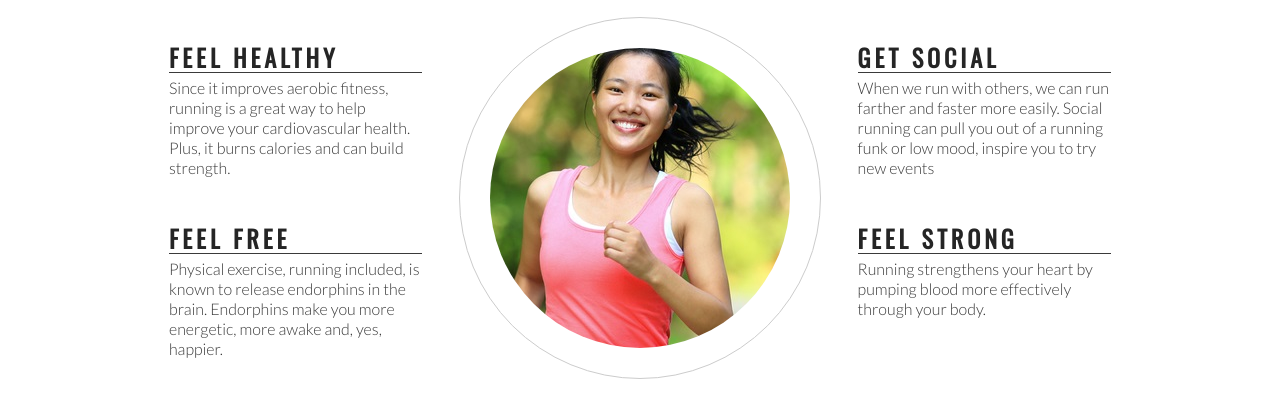
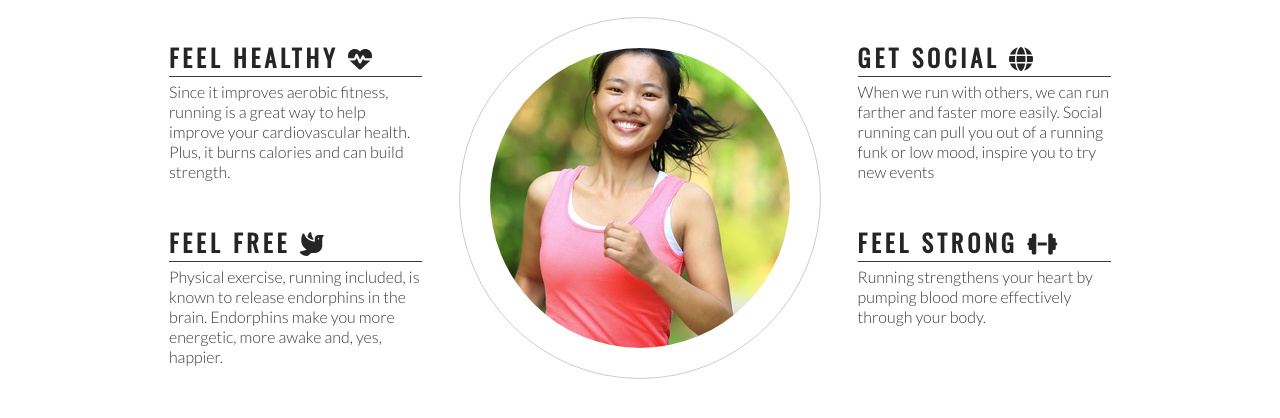
Before and after one commit to Barney40/love-running, a plain HTML site: page index.html in a window 1280 px wide. Shown: the part 764-1182 px from the top of the page. Drawn offline with nearby package versions, Linux system fonts and the light colour scheme.

Commit message:
Add Font Awesome icons to club ethos section

```diff
--- a/index.html
+++ b/index.html
@@ -43,7 +43,8 @@
         <h2 id="welcome">Why Love Running With Us?</h2>
         <div id="left-about">
             <div class="left-about-heading">
-                <h2>Feel Healthy</h2>
+                <h2>Feel Healthy <i class="fas fa-heartbeat"></i>
+                </h2>
                 <hr>
                 <p>
                     Since it improves aerobic fitness, running is a great way to help improve your cardiovascular
@@ -51,7 +52,7 @@
                 </p>
             </div>
             <div class="left-about-heading">
-                <h2>Feel Free</h2>
+                <h2>Feel Free <i class="fas fa-dove"></i></h2>
                 <hr>
                 <p>
                     Physical exercise, running included, is known to release endorphins in the brain. Endorphins make
@@ -61,7 +62,7 @@
         </div>
         <div id="right-about">
             <div class="right-about-heading">
-                <h2>Get Social</h2>
+                <h2>Get Social <i class="fas fa-globe"></i></h2>
                 <hr>
                 <p>
                     When we run with others, we can run farther and faster more easily. Social running can pull you out
@@ -69,7 +70,7 @@
                 </p>
             </div>
             <div class="right-about-heading">
-                <h2>Feel Strong</h2>
+                <h2>Feel Strong <i class="fas fa-dumbbell"></i></h2>
                 <hr>
                 <p>
                     Running strengthens your heart by pumping blood more effectively through your body.
@@ -86,7 +87,8 @@
     <section>
         Running locations, distances and times
     </section>
-
+    <!--font awesome script-->
+    <script src="https://kit.fontawesome.com/7f60e0134f.js" crossorigin="anonymous"></script>
 </body>
 <footer>
     Social links here
```
